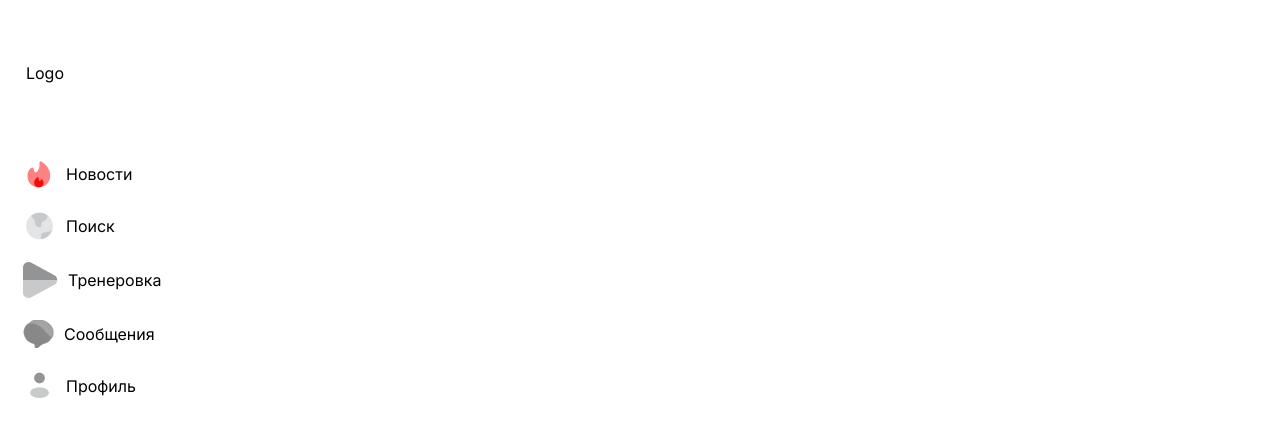
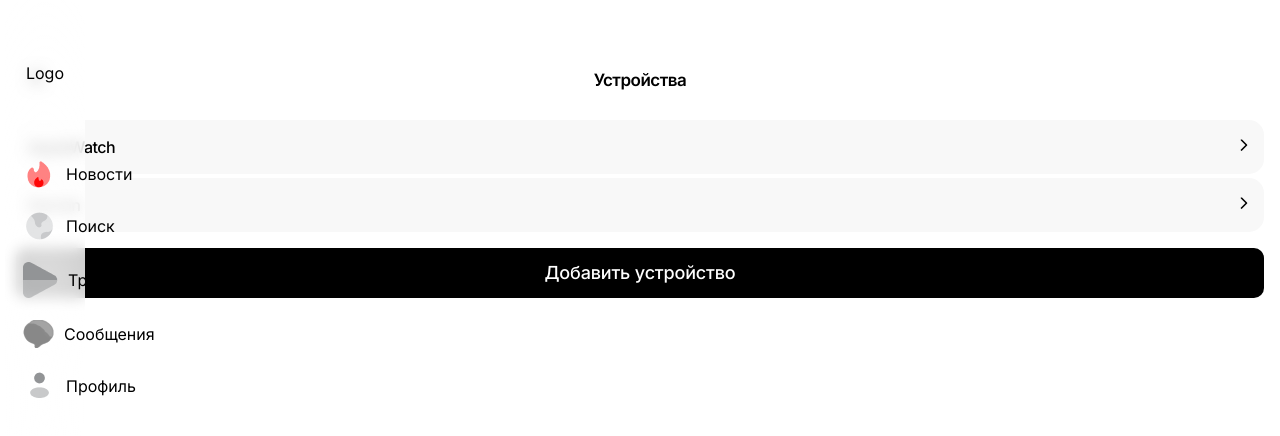
Before and after one commit to IvanRuzhcov/Physcult, a React (Create React App) app in the folder client/: page /settings/device in a window 1280 px wide. Shown: the top 436 px of the page. Built offline with nearby package versions, Linux system fonts and the light colour scheme.

Commit message:
Fit:device page layout

```diff
--- a/client/src/pages/App/App.tsx
+++ b/client/src/pages/App/App.tsx
@@ -8,6 +8,7 @@ import RegistrationPage from '../Login/RegistrationPage';
 import PersonalPage from '../PersonalPage/PersonalPage';
 import UserProfileSettings from '../UserProfileSettings/UserProfileSettings';
 import PersonalDataSettings from '../PersonalDataSettings/PersonalDataSettings';
+import DevicePage from '../DevicePage/DevicePage';
 
 function App() {
   return (
@@ -20,6 +21,7 @@ function App() {
         <Route path="/profile" element={<PersonalPage />} />
         <Route path="/settings" element={<UserProfileSettings />} />
         <Route path="/settings/personal" element={<PersonalDataSettings />} />
+        <Route path="/settings/device" element={<DevicePage />} />
       </Routes>
       <NavBar />
     </>
--- /dev/null
+++ b/client/src/pages/DevicePage/DevicePage.tsx
@@ -0,0 +1,38 @@
+import React from 'react';
+import style from './css/DevicePage.module.css'
+import leftArrow from '../../assets/SquareAltArrowLeft.png';
+import rightArrow from '../../assets/rightArrow.png';
+import { useNavigate } from 'react-router-dom';
+
+function DevicePage() {
+const navigate = useNavigate()
+    return (
+        <div className={style.device_container}>
+            <div className={style.header_settings}>
+        <div className={style.left_arrow} onClick={() => navigate(-1)}>
+          <img src={leftArrow} alt="" />
+        </div>
+        <span>Устройства</span>
+      </div>
+      <div className={style.device}>
+        <div className={style.device_box}>
+            <span>AppleWatch</span>
+            <div className={style.device_img}>
+                <img src={rightArrow} alt="" />
+            </div>
+        </div>
+        <div className={style.device_box}>
+            <span>Garmin</span>
+            <div className={style.device_img}>
+                <img src={rightArrow} alt="" />
+            </div>
+        </div>
+      </div>
+      <div className={style.btn_adding_device}>
+        <div>Добавить устройство</div>
+      </div>
+        </div>
+    );
+}
+
+export default DevicePage;
--- /dev/null
+++ b/client/src/pages/DevicePage/css/DevicePage.module.css
@@ -0,0 +1,74 @@
+* {
+  margin: 0;
+  padding: 0;
+  box-sizing: border-box;
+}
+.device_container {
+  margin: 60px 16px 100px 16px;
+}
+.header_settings {
+  width: 100%;
+  height: 40px;
+  display: flex;
+  align-items: center;
+  justify-content: center;
+  position: relative;
+}
+.header_settings span {
+  color: var(--Label-Color-Light-Primary, var(--black, #000));
+  text-align: center;
+  font-size: 17px;
+  font-style: normal;
+  font-weight: 600;
+  line-height: 22px; /* 129.412% */
+  letter-spacing: -0.5px;
+}
+.left_arrow {
+  position: absolute;
+  left: 0;
+}
+.device {
+  margin-top: 20px;
+}
+.device_box {
+  display: flex;
+  width: 100%;
+  height: 54px;
+  padding: 16px 12px;
+  justify-content: space-between;
+  align-items: center;
+  border-radius: 15px;
+  background: #f8f8f8;
+}
+.device_box:not(:last-child) {
+  margin-bottom: 4px;
+}
+.device_box span {
+  color: var(--black, #000);
+  font-family: Inter;
+  font-size: 16px;
+  font-style: normal;
+  font-weight: 500;
+  line-height: 14px; /* 87.5% */
+  letter-spacing: -0.5px;
+}
+.btn_adding_device {
+  margin-top: 16px;
+  display: flex;
+  width: 100%;
+  padding: 16px 113px;
+  justify-content: center;
+  align-items: center;
+  gap: 10px;
+  border-radius: 10px;
+  background: var(--black, #000);
+  padding: 16px 12px;
+}
+.btn_adding_device div{
+    color: #FFF;
+    font-size: 18px;
+    font-style: normal;
+    font-weight: 500;
+    line-height: 100%; /* 18px */
+    letter-spacing: -0.18px;
+}
--- a/client/src/pages/PersonalDataSettings/PersonalDataSettings.tsx
+++ b/client/src/pages/PersonalDataSettings/PersonalDataSettings.tsx
@@ -1,11 +1,11 @@
 import React, { useState } from 'react';
 import leftArrow from '../../assets/SquareAltArrowLeft.png';
-import malyshko from '../../assets/malyshko.png';
 import style from './css/PersonalDataSettings.module.css';
 import 'react-calendar/dist/Calendar.css';
 import { useNavigate } from 'react-router-dom';
 import DataInput from './components/DataInput';
 import DropDown from './components/DropDown';
+import UserInformationPage from './components/UserInformationPage';
 
 function PersonalDataSettings() {
   const [isOpen, setIsOpen] = useState(false);
@@ -17,18 +17,10 @@ function PersonalDataSettings() {
   const [date, setDate] = useState<Date | null>(null);
   const [showCalendar, setShowCalendar] = useState(false);
   const navigate = useNavigate();
-  console.log(date)
+  console.log(date);
   const onChange = (newDate: Date) => {
     setDate(newDate);
     setShowCalendar(false); // Закрывает календарь после выбора даты
-  };
-
-  const User = {
-    id: 1,
-    name: 'Дмитрий Малышко',
-    photo: malyshko,
-    nick: '@malyshko',
-    telephone: '+7(912)566-70-07',
   };
 
   const toggleDropdown = () => {
@@ -55,15 +47,7 @@ function PersonalDataSettings() {
           Готово
         </div>
       </div>
-      <div className={style.user_information}>
-        <div className={style.user_photo}>
-          <img src={User.photo} alt="" />
-        </div>
-        <div className={style.personal_information}>
-          <div className={style.user_name}>{User.name}</div>
-          <div className={style.user_nikc}>{User.nick}</div>
-        </div>
-      </div>
+      <UserInformationPage />
       <div className={style.input_container}>
         <div className={style.input_box}>
           <input type="name" value={surName} />
--- a/client/src/pages/PersonalDataSettings/components/DataInput.tsx
+++ b/client/src/pages/PersonalDataSettings/components/DataInput.tsx
@@ -2,7 +2,7 @@ import React from 'react';
 import Calendar from 'react-calendar';
 import 'react-calendar/dist/Calendar.css';
 import style from '../css/PersonalDataSettings.module.css';
-import './style.css';
+import '../css/style.css';
 
 interface DataInputProps {
   date: Date | null;
--- /dev/null
+++ b/client/src/pages/PersonalDataSettings/components/UserInformationPage.tsx
@@ -0,0 +1,29 @@
+import React from 'react';
+import style from '../css/PersonalDataSettings.module.css'
+import malyshko from '../../../assets/malyshko.png';
+
+
+function UserInformationPage() {
+    const User = {
+        id: 1,
+        name: 'Дмитрий Малышко',
+        photo: malyshko,
+        nick: '@malyshko',
+        telephone: '+7(912)566-70-07',
+      };
+    return (
+        <>
+         <div className={style.user_information}>
+        <div className={style.user_photo}>
+          <img src={User.photo} alt="" />
+        </div>
+        <div className={style.personal_information}>
+          <div className={style.user_name}>{User.name}</div>
+          <div className={style.user_nikc}>{User.nick}</div>
+        </div>
+      </div>
+        </>
+    );
+}
+
+export default UserInformationPage;
--- a/client/src/pages/PersonalDataSettings/css/PersonalDataSettings.module.css
+++ b/client/src/pages/PersonalDataSettings/css/PersonalDataSettings.module.css
@@ -4,7 +4,7 @@
   box-sizing: border-box;
 }
 .personal_settings_container {
-  margin: 60px 16px 1000px 16px;
+  margin: 60px 16px 100px 16px;
 }
 .header_settings {
   width: 100%;
--- a/client/src/pages/UserProfileSettings/components/AccountSettings.tsx
+++ b/client/src/pages/UserProfileSettings/components/AccountSettings.tsx
@@ -2,8 +2,10 @@ import React from 'react';
 import ToggleSwitch from '../../../components/ToggleSwitch/ToggleSwitch';
 import rightArrow from '../../../assets/rightArrow.png';
 import style from '../css/UserProfileSettings.module.css'
+import { useNavigate } from 'react-router-dom';
 
 function AccountSettings() {
+  const navigate = useNavigate()
     return (
        <>
        <div className={style.accountSettings}>
@@ -11,7 +13,7 @@ function AccountSettings() {
           <span>Уведомления</span>
           <ToggleSwitch/>
         </div>
-        <div className={style.settings}>
+        <div className={style.settings} onClick={()=> navigate('/settings/device')}>
           <span>Устройства</span>
           <div>
             <img src={rightArrow} alt="" />
```
Also changed, not shown: client/src/pages/PersonalDataSettings/css/style.css (renamed from client/src/pages/PersonalDataSettings/components/style.css).
